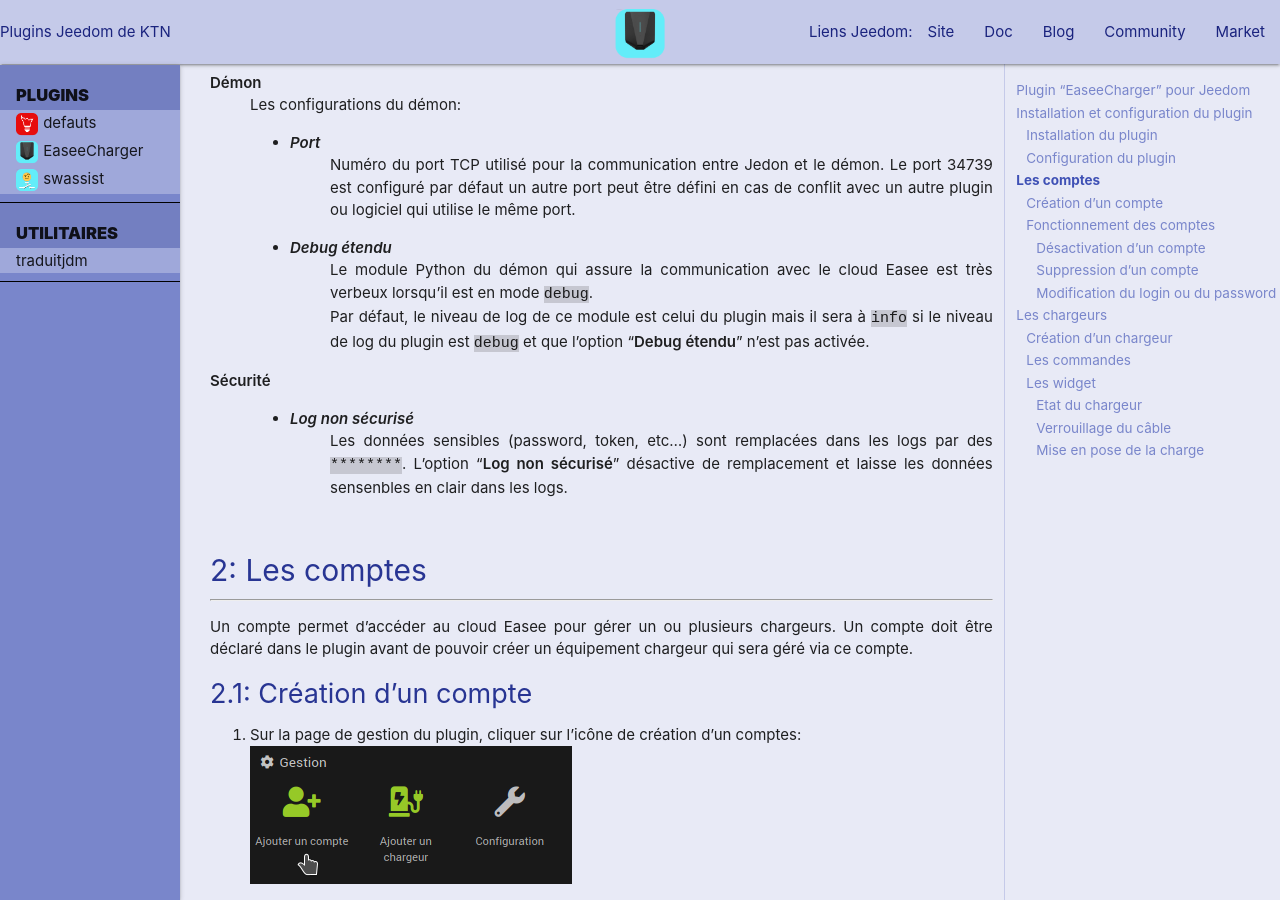
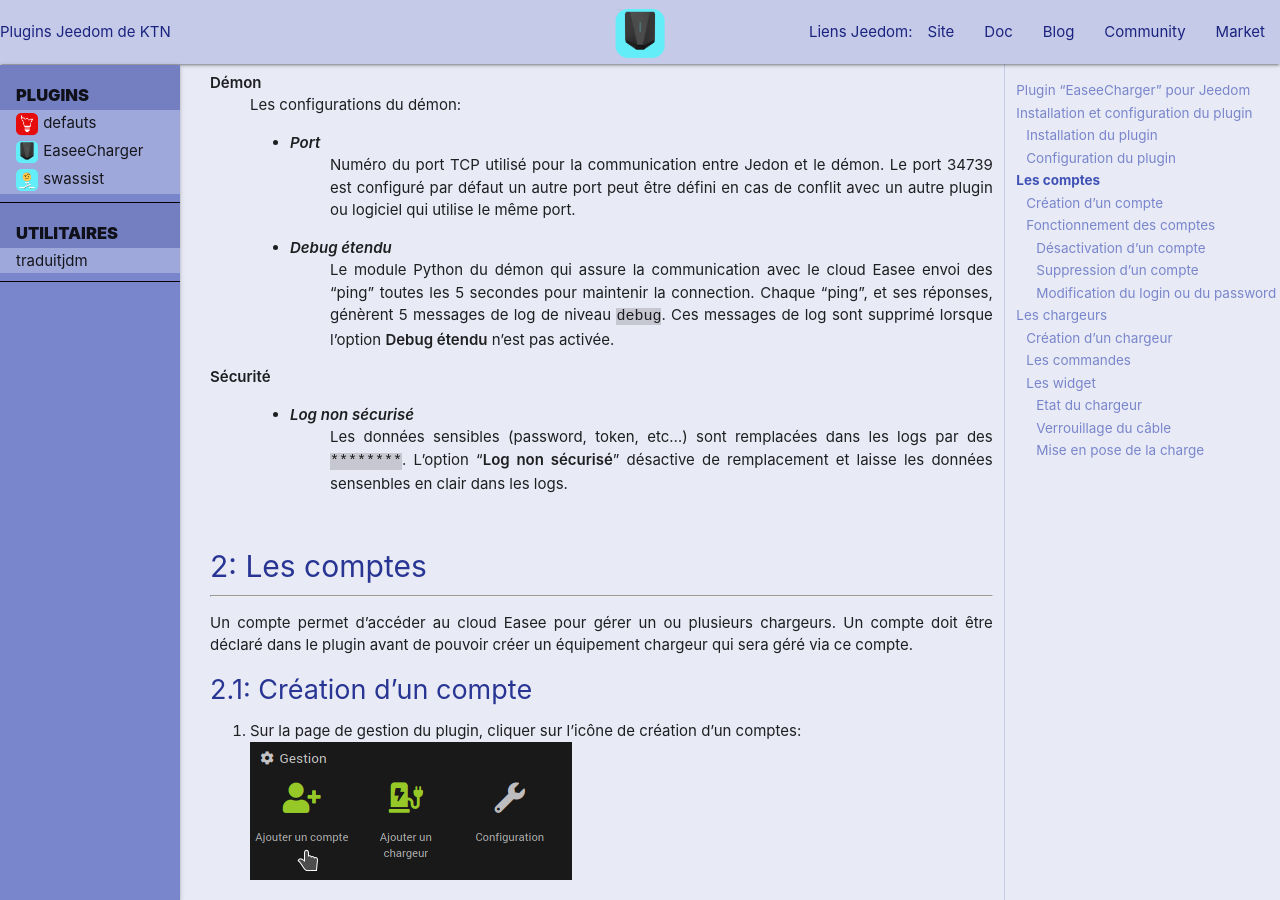
Before and after one commit to ktn001/ktn001.github.io, a Jekyll site: the page built from fr_FR/EaseeCharger/index.md, in a window 1280 px wide and 900 px high, scrolled down 918 px. Built offline with Jekyll 4.4.1, drawn with Linux system fonts in a browser that asks for light colours; emoji names are drawn with the system emoji font.

Commit message:
EasessCharger: correction de la description de l'option "Debug etendu"

```diff
--- a/fr_FR/EaseeCharger/index.md
+++ b/fr_FR/EaseeCharger/index.md
@@ -27,8 +27,7 @@
     : Numéro du port TCP utilisé pour la communication entre Jedon et le démon. Le port 34739 est configuré par défaut un autre port peut être défini en cas de conflit avec un autre plugin ou logiciel qui utilise le même port.
 
     + ***Debug étendu***
-    : Le module Python du démon qui assure la communication avec le cloud Easee est très verbeux lorsqu'il est en mode `debug`.
-    : Par défaut, le niveau de log de ce module est celui du plugin mais il sera à `info` si le niveau de log du plugin est `debug` et que l'option "**Debug étendu**" n'est pas activée.
+    : Le module Python du démon qui assure la communication avec le cloud Easee envoi des "ping" toutes les 5 secondes pour maintenir la connection. Chaque "ping", et ses réponses, génèrent 5 messages de log de niveau `debug`. Ces messages de log sont supprimé lorsque l'option **Debug étendu** n'est pas activée.
 
 **Sécurité**
 :
```
